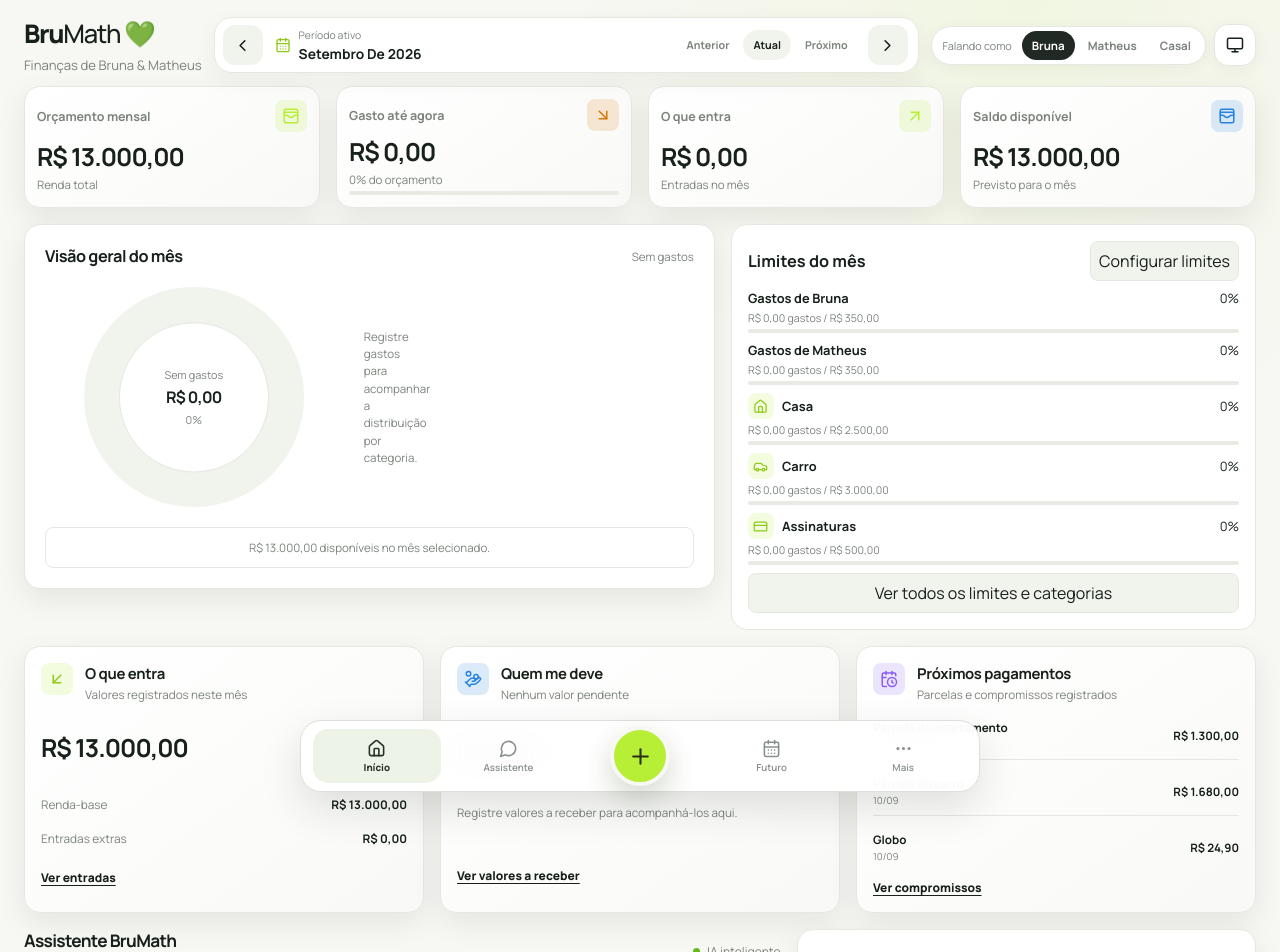
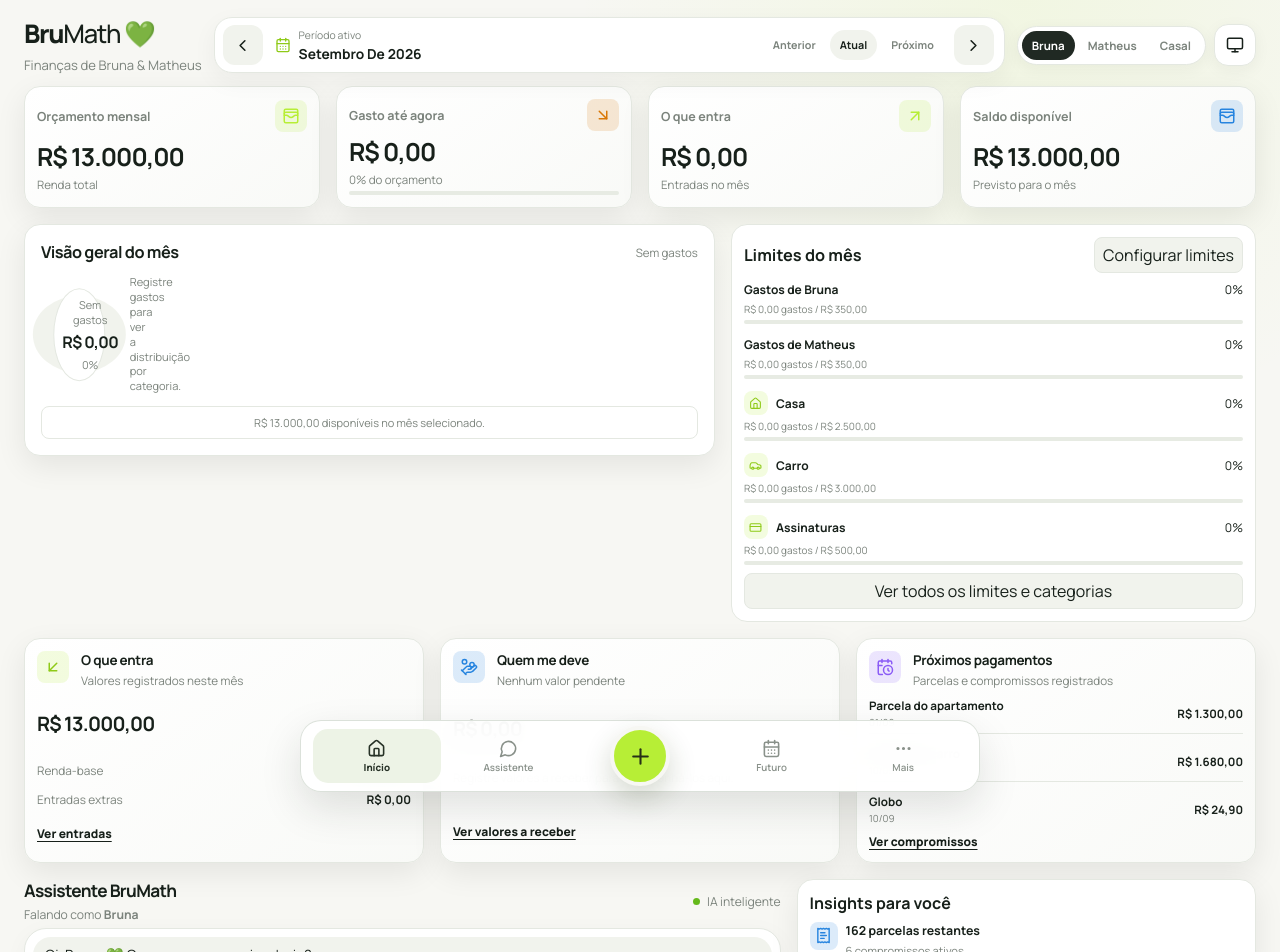
Before and after one commit to buraven/BruMath, a Next.js app: page / in a window 1280 px wide. Shown: the top 952 px of the page. Built offline with nearby package versions, Linux system fonts and the light colour scheme.

Commit message:
fix: compact home dashboard density

```diff
--- a/app/globals.css
+++ b/app/globals.css
@@ -1956,6 +1956,21 @@ button {
 .app-shell:has([data-home]) .profile-label {
   display: block;
 }
+
+@media (min-width: 1100px) {
+  .app-shell:has([data-home]) .topbar {
+    grid-template-columns: auto minmax(19rem, 1fr) auto;
+    flex-wrap: nowrap;
+    gap: var(--space-3);
+  }
+  .app-shell:has([data-home]) .topbar-actions,
+  .app-shell:has([data-home]) .profile-switch {
+    flex-wrap: nowrap;
+  }
+  .app-shell:has([data-home]) .profile-label {
+    display: none;
+  }
+}
 @media (max-width: 1439px), (hover: none), (pointer: coarse) {
   .app-shell {
     padding-bottom: var(--bottom-nav-reserve);
--- a/features/home/components/FinancialSnapshot/FinancialSnapshot.module.css
+++ b/features/home/components/FinancialSnapshot/FinancialSnapshot.module.css
@@ -2,8 +2,8 @@
   display: grid;
   min-height: 0;
   container-type: inline-size;
-  gap: var(--space-5);
-  padding: var(--space-5);
+  gap: var(--space-3);
+  padding: var(--space-4);
   border: 1px solid var(--line);
   border-radius: var(--radius-lg);
   background: var(--surface);
@@ -33,7 +33,14 @@
   display: grid;
   grid-template-columns: minmax(0, 0.95fr) minmax(0, 1.05fr);
   align-items: center;
-  gap: var(--space-5);
+  gap: var(--space-3);
+}
+
+.emptyBody {
+  grid-template-columns: auto minmax(0, 1fr);
+}
+.emptyBody .emptyLegend {
+  max-width: 20rem;
 }
 
 @container (max-width: 440px) {
@@ -54,7 +61,7 @@
 
 .donut {
   display: grid;
-  width: min(100%, var(--size-snapshot-donut));
+  width: min(100%, clamp(8.5rem, 15vw, 11.5rem));
   aspect-ratio: 1;
   place-items: center;
   margin: 0 auto;
@@ -69,7 +76,7 @@
   aspect-ratio: 1;
   place-items: center;
   align-content: center;
-  padding: var(--space-3);
+  padding: var(--space-2);
   border: 1px solid var(--line);
   border-radius: 50%;
   background: var(--surface);
@@ -91,7 +98,7 @@
 
 .legend {
   display: grid;
-  gap: var(--space-3);
+  gap: var(--space-2);
 }
 
 .legend div {
@@ -100,7 +107,7 @@
   align-items: center;
   gap: var(--space-2);
   color: var(--muted);
-  font-size: 0.72rem;
+  font-size: 0.69rem;
 }
 
 .legend i {
@@ -111,7 +118,7 @@
 
 .legend strong {
   color: var(--text);
-  font-size: 0.75rem;
+  font-size: 0.71rem;
 }
 
 .category1 {
@@ -135,23 +142,23 @@
 
 .emptyLegend {
   color: var(--muted);
-  font-size: 0.78rem;
-  line-height: 1.5;
+  font-size: 0.72rem;
+  line-height: 1.35;
 }
 
 .card footer {
-  padding: var(--space-3);
+  padding: var(--space-2) var(--space-3);
   border: 1px solid var(--line);
   border-radius: var(--radius-sm);
   color: var(--muted);
-  font-size: 0.72rem;
+  font-size: 0.69rem;
   text-align: center;
 }
 
 @media (max-width: 480px) {
   .card {
     min-height: 0;
-    padding: var(--space-4);
+    padding: var(--space-3);
   }
 
   .body {
@@ -160,7 +167,7 @@
   }
 
   .donut {
-    width: min(100%, 190px);
+    width: min(100%, 10.5rem);
   }
 }
 
--- a/features/home/components/FinancialSnapshot/FinancialSnapshot.tsx
+++ b/features/home/components/FinancialSnapshot/FinancialSnapshot.tsx
@@ -40,7 +40,9 @@ export function FinancialSnapshot({
           {categories.length ? `${categories.length} categorias` : "Sem gastos"}
         </span>
       </header>
-      <div className={styles.body}>
+      <div
+        className={`${styles.body} ${categories.length ? "" : styles.emptyBody}`}
+      >
         <div className={styles.donut} style={donutStyle}>
           <div>
             <small>{categories.length ? "Gastos" : "Sem gastos"}</small>
@@ -63,7 +65,7 @@ export function FinancialSnapshot({
           ) : (
             <div className={styles.emptyLegend}>
               <span>
-                Registre gastos para acompanhar a distribuição por categoria.
+                Registre gastos para ver a distribuição por categoria.
               </span>
             </div>
           )}
--- a/features/home/components/HomeAssistantPreview/HomeAssistantPreview.module.css
+++ b/features/home/components/HomeAssistantPreview/HomeAssistantPreview.module.css
@@ -3,12 +3,12 @@
 }
 .preview :global(.chat-preview) {
   display: grid;
-  padding: var(--space-3);
-  gap: var(--space-2);
+  padding: var(--space-2);
+  gap: var(--space-1);
 }
 .message {
   min-width: 0;
-  padding: var(--space-3) var(--space-4);
+  padding: var(--space-2) var(--space-3);
   overflow-wrap: anywhere;
 }
 .compactMarkdown :global(p),
@@ -47,5 +47,5 @@
   font-size: 0.75rem;
 }
 .preview :global(.section-title) {
-  margin-bottom: var(--space-2);
+  margin-bottom: var(--space-1);
 }
--- a/features/home/components/HomeFinancialHighlights/HomeFinancialHighlights.module.css
+++ b/features/home/components/HomeFinancialHighlights/HomeFinancialHighlights.module.css
@@ -7,8 +7,8 @@
 .card {
   display: grid;
   min-width: 0;
-  gap: var(--space-2);
-  padding: var(--space-4);
+  gap: var(--space-1);
+  padding: var(--space-3);
   border: 1px solid var(--line);
   border-radius: var(--radius-lg);
   background: var(--surface-card-gradient);
@@ -40,7 +40,7 @@
 }
 .card h2 {
   margin: 0;
-  font-size: 0.93rem;
+  font-size: 0.84rem;
   letter-spacing: -0.02em;
 }
 .card header p,
@@ -51,13 +51,13 @@
   line-height: 1.45;
 }
 .card > strong {
-  font-size: clamp(1.25rem, 2vw, 1.55rem);
+  font-size: clamp(1.08rem, 1.55vw, 1.35rem);
   letter-spacing: -0.04em;
   overflow-wrap: anywhere;
 }
 .card dl {
   display: grid;
-  gap: var(--space-2);
+  gap: var(--space-1);
   margin: 0;
 }
 .card dl div {
@@ -97,7 +97,7 @@
   align-items: center;
   justify-content: space-between;
   gap: var(--space-2);
-  padding-block: var(--space-2);
+  padding-block: var(--space-1);
   border-bottom: 1px solid var(--line);
   font-size: 0.73rem;
 }
--- a/features/home/components/HomeInsights/HomeInsights.module.css
+++ b/features/home/components/HomeInsights/HomeInsights.module.css
@@ -1,7 +1,7 @@
 .card {
   display: grid;
-  gap: var(--space-4);
-  padding: var(--space-5);
+  gap: var(--space-2);
+  padding: var(--space-3);
   border: 1px solid var(--line);
   border-radius: var(--radius-lg);
   background: var(--surface);
@@ -14,7 +14,7 @@
 }
 .items {
   display: grid;
-  gap: var(--space-3);
+  gap: var(--space-2);
 }
 .card[data-insight-count="1"] .items {
   gap: 0;
@@ -22,14 +22,14 @@
 .item {
   display: flex;
   align-items: flex-start;
-  gap: var(--space-3);
+  gap: var(--space-2);
   min-width: 0;
 }
 .icon {
   display: grid;
   flex: 0 0 auto;
-  width: 32px;
-  height: 32px;
+  width: 28px;
+  height: 28px;
   place-items: center;
   border-radius: var(--radius-sm);
 }
@@ -47,11 +47,11 @@
 }
 .item strong {
   display: block;
-  font-size: 0.82rem;
+  font-size: 0.77rem;
 }
 .item p {
   margin: var(--space-1) 0 0;
   color: var(--muted);
-  font-size: 0.75rem;
-  line-height: 1.45;
+  font-size: 0.7rem;
+  line-height: 1.35;
 }
--- a/features/home/components/Limits/HomeLimits.module.css
+++ b/features/home/components/Limits/HomeLimits.module.css
@@ -1,8 +1,8 @@
 .card {
   display: grid;
-  gap: var(--space-2);
+  gap: var(--space-1);
   min-width: 0;
-  padding: var(--space-4);
+  padding: var(--space-3);
   border: 1px solid var(--line);
   border-radius: var(--radius-lg);
   background: var(--surface);
@@ -41,7 +41,7 @@
   font-size: 1.02rem;
 }
 .card button {
-  padding: var(--space-2);
+  padding: 6px var(--space-2);
   border: 1px solid var(--line);
   border-radius: var(--radius-sm);
   color: var(--text);
@@ -49,18 +49,24 @@
   cursor: pointer;
 }
 .row {
+  display: grid;
+  grid-template-columns: minmax(0, 1fr) auto;
+  column-gap: var(--space-2);
+  row-gap: var(--space-1);
   min-width: 0;
-  font-size: 0.8rem;
+  padding-block: var(--space-1);
+  font-size: 0.75rem;
 }
 .row small {
-  display: block;
-  margin-block: var(--space-1);
+  grid-column: 1 / -1;
+  margin: 0;
   color: var(--muted);
 }
 .row progress {
   appearance: none;
   display: block;
   width: 100%;
+  grid-column: 1 / -1;
   height: var(--space-1);
   border: 0;
   border-radius: var(--radius-sm);
@@ -86,3 +92,17 @@
 .all {
   width: 100%;
 }
+.title {
+  grid-column: 1 / -1;
+}
+.title > span:last-child {
+  flex: 0 0 auto;
+}
+.identity i {
+  width: var(--space-6);
+  height: var(--space-6);
+}
+.identity i svg {
+  width: 13px;
+  height: 13px;
+}
```
